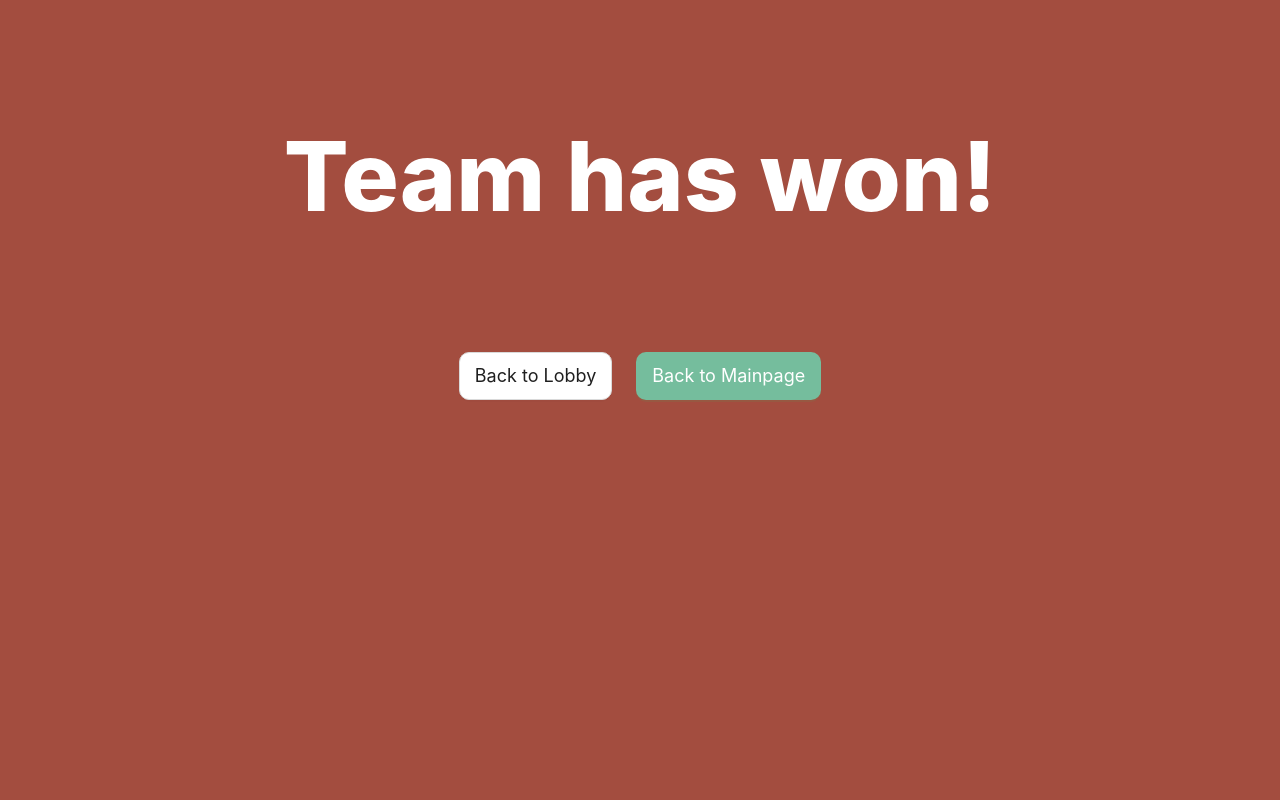
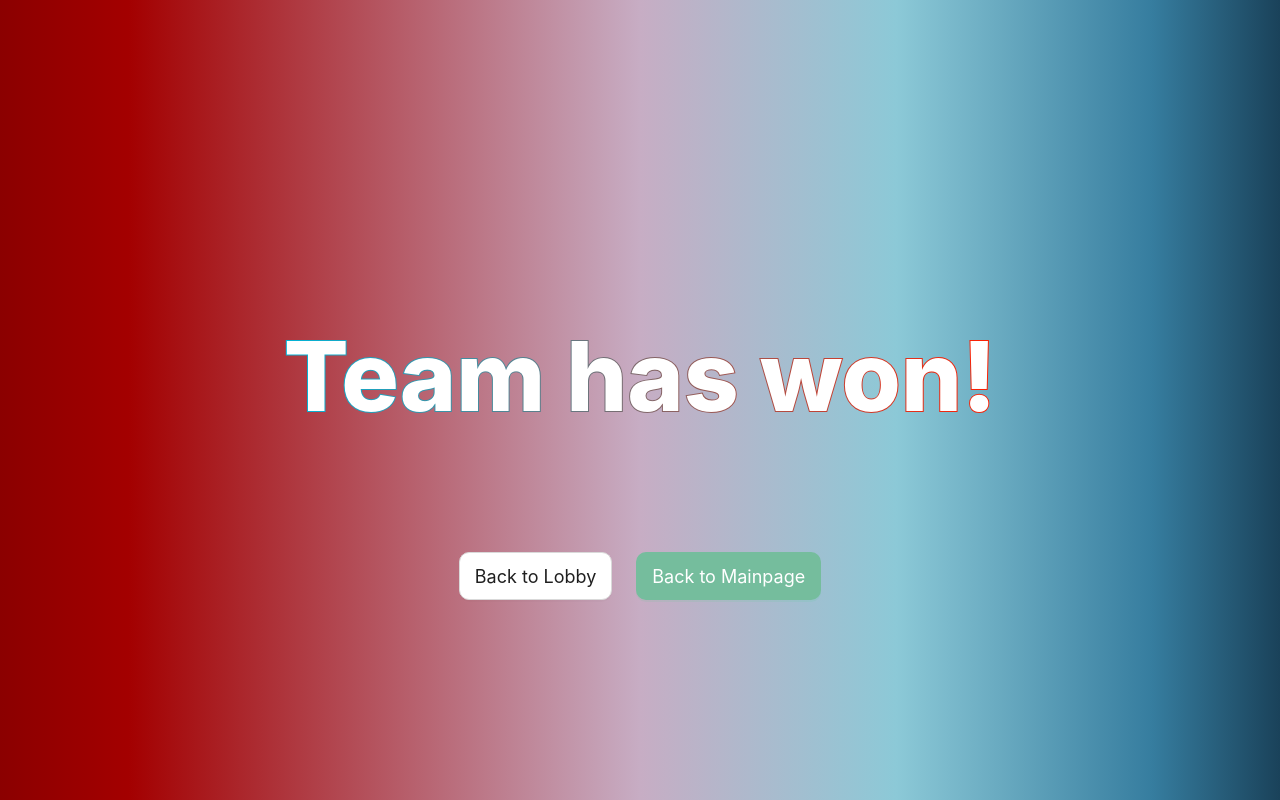
Before and after one commit to Fisssch/SoPra_MG_Client, a Next.js app: page /result/1 in a window 1280 px wide. Built offline with nearby package versions, Linux system fonts and the light colour scheme; sample sign-in values are in the browser's storage; what @ant-design/nextjs-registry would draw is missing.

Commit message:
visual adjustments to the result page.

```diff
--- a/app/result/[id]/page.tsx
+++ b/app/result/[id]/page.tsx
@@ -37,9 +37,7 @@ export default function Result() {
         const lobbyId = localStorage.getItem("lobbyId")?.replace(/^"|"$/g, "");
         const playerId = localStorage.getItem("id")?.replace(/^"|"$/g, "");
 
-        console.log("HELLO1")
         if (token && lobbyId && playerId) {
-            console.log("HELLO2");
             try {
                 await apiService.delete(`/lobby/${lobbyId}/${playerId}`, {
                     Authorization: `Bearer ${token}`,
@@ -70,16 +68,30 @@ export default function Result() {
     const handleBackToLobby = () => {
         const lobbyId = localStorage.getItem("lobbyId")?.replace(/^"|"$/g, "");
         if (lobbyId) {
-            router.push(`/lobby/${lobbyId}`);
+            window.location.href = `/lobby/${lobbyId}`;
         } else {
             alert("Lobby not found.");
         }
     };
 
     return (
-        <div className="min-h-screen bg-[#a34d3f] text-white relative flex flex-col items-center px-4 pt-16">
-
-            <h1 className="text-8xl font-extrabold mt-32! mb-32!">
+        <div
+            className="h-screen flex flex-col items-center justify-center text-white text-center px-4"
+            style={{
+                background: 'linear-gradient(to right, #8b0000 0%, #a30000 10%, #c7adc4 50%,#8cc9d7 70%, #367d9f 90%, #1a425a 100%)'
+            }}
+        >
+            <h1
+                className="text-8xl font-extrabold mt-32! mb-32!"
+                style={{
+                    color: 'white',
+                    WebkitTextStroke: '2px transparent',
+                    background: 'linear-gradient(to right, #00b4d8, #ff1e00)',
+                    WebkitBackgroundClip: 'text',
+                    backgroundClip: 'text',
+                    WebkitTextFillColor: 'white',
+                }}
+            >
                 Team {winningTeam ? winningTeam.charAt(0).toUpperCase() + winningTeam.slice(1).toLowerCase() : ""} has won!
             </h1>
 
```
